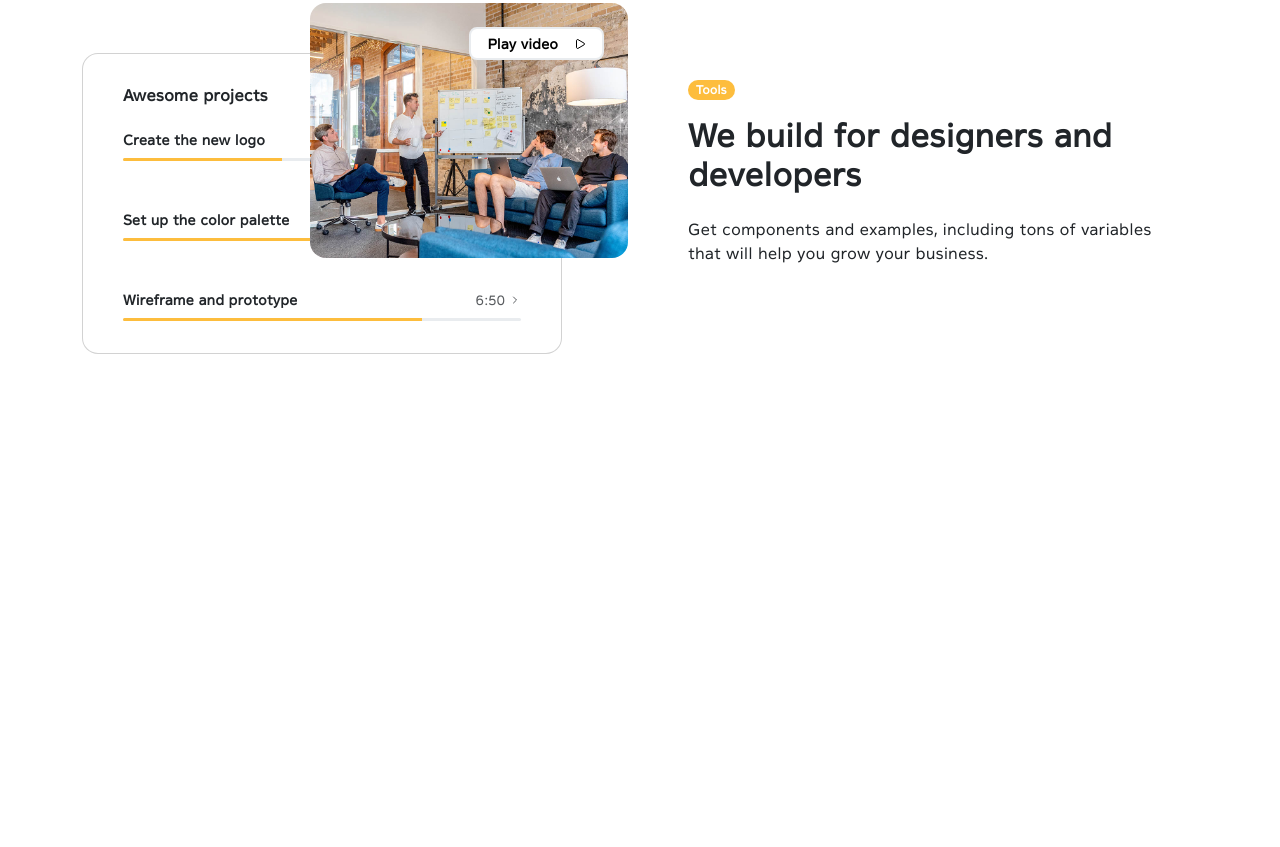
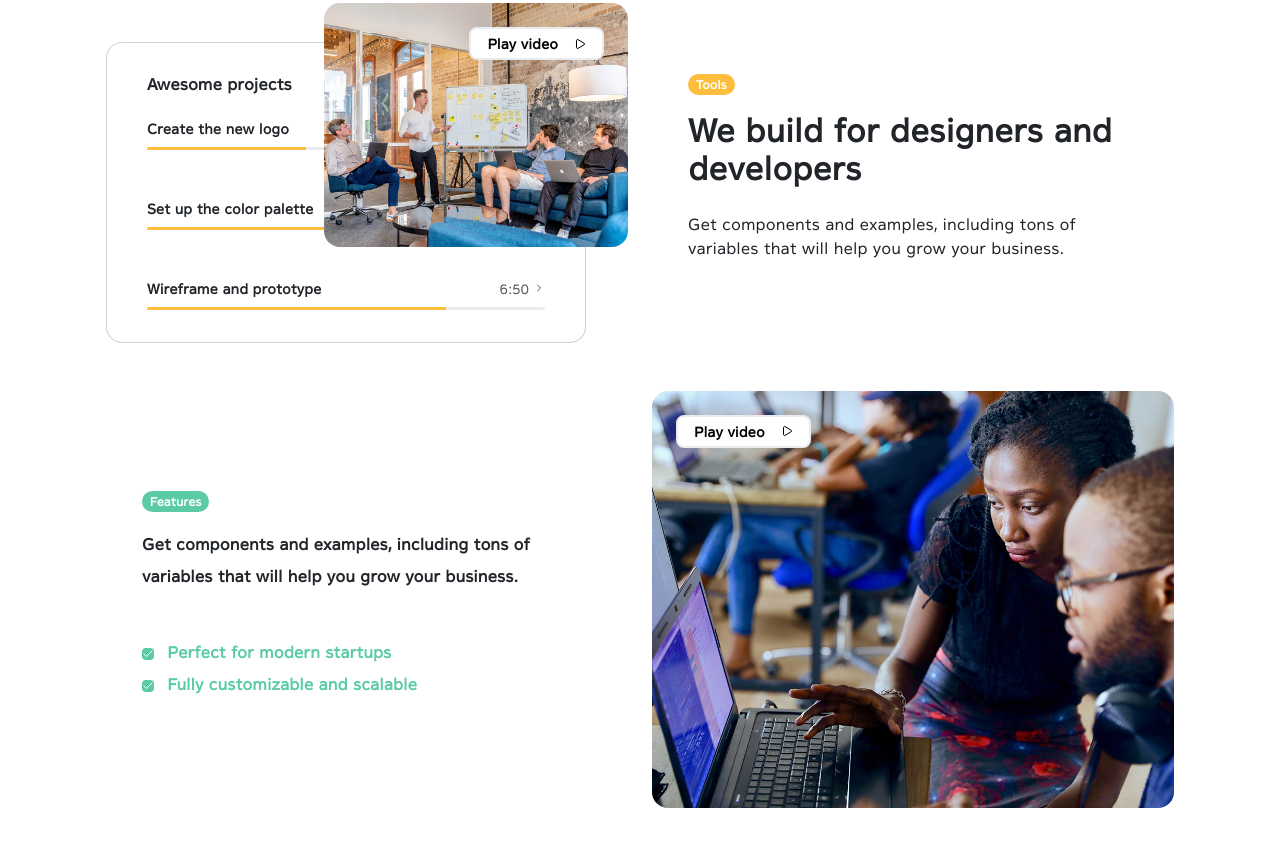
Before and after one commit to JuanAntonioHR/odoo-design-exercise, a website: page index.html in a window 1280 px wide. Shown: the part 941-1788 px from the top of the page. Before the commit the page ends 1343 px from the top, so only its background shows below. Drawn offline with nearby package versions, Linux system fonts and the light colour scheme; files that its build step writes are made by us from their sources.

Commit message:
feat: features features section

```diff
--- a/index.html
+++ b/index.html
@@ -146,8 +146,8 @@
     </section>
 
     <section id="features" class="py-5">
-      <div class="container">
-        <article id="tools" class="row align-items-center justify-content-between">
+      <div class="container gap-5 row mx-auto align-content-center">
+        <article class="row align-items-center justify-content-between mx-auto mx-lg-0">
           <div class="col-12 col-lg-6 pb-5 position-relative">
             <div class="card px-3 py-2 px-md-4 py-md-3 rounded-4 position-absolute bottom-0 feature-tools-card">
               <div class="card-body">
@@ -209,6 +209,33 @@
             <p>Get components and examples, including tons of variables that will help you grow your business.</p>
           </article>
         </article>
+
+        <article class="row align-items-center justify-content-between mx-auto mx-lg-0">
+          <article class="col-12 col-lg-6 px-3 px-md-5 py-5 order-2 order-lg-1">
+            <span class="badge bg-brand-success rounded-pill mb-3">Features</span>
+            <p class="fw-bold lh-lg mb-5">Get components and examples, including tons of variables that will help you grow your business.</p>
+            <ul class="list-unstyled text-brand-success fw-semibold">
+              <li class="mb-2">
+                <i data-lucide="check" class="icon-sm bg-brand-success text-white rounded-1 me-2" aria-hidden="true"></i>
+                Perfect for modern startups
+              </li>
+              <li>
+                <i data-lucide="check" class="icon-sm bg-brand-success text-white rounded-1 me-2" aria-hidden="true"></i>
+                Fully customizable and scalable
+              </li>
+            </ul>
+          </article>
+
+          <div class="col-12 col-lg-6 order-1 order-lg-2">
+            <div class="position-relative">
+              <button class="btn btn-light border-2 border-light-subtle btn-sm px-3 bg-white rounded-3 position-absolute top-0 start-0 m-4">
+                <span>Play video</span>
+                <i data-lucide="play" class="icon-sm" aria-hidden="true"></i>
+              </button>
+              <img src="assets/img/img_02.jpg" class="img-fluid rounded-4" alt="IT team">
+            </div>
+          </div>
+        </article>
       </div>
     </section>
 
--- a/scss/_cards.scss
+++ b/scss/_cards.scss
@@ -34,9 +34,11 @@
   width: 480px !important;
   left: calc(var(1.5rem)* 0.5);
 
+  @media (max-width: 767.98px) {
+    width: 280px !important;
+  }
+
   @media (max-width: 575.98px) {
-    width: 310px !important;
-
     .h6 {
       font-size: 0.75rem !important;
     }
```
